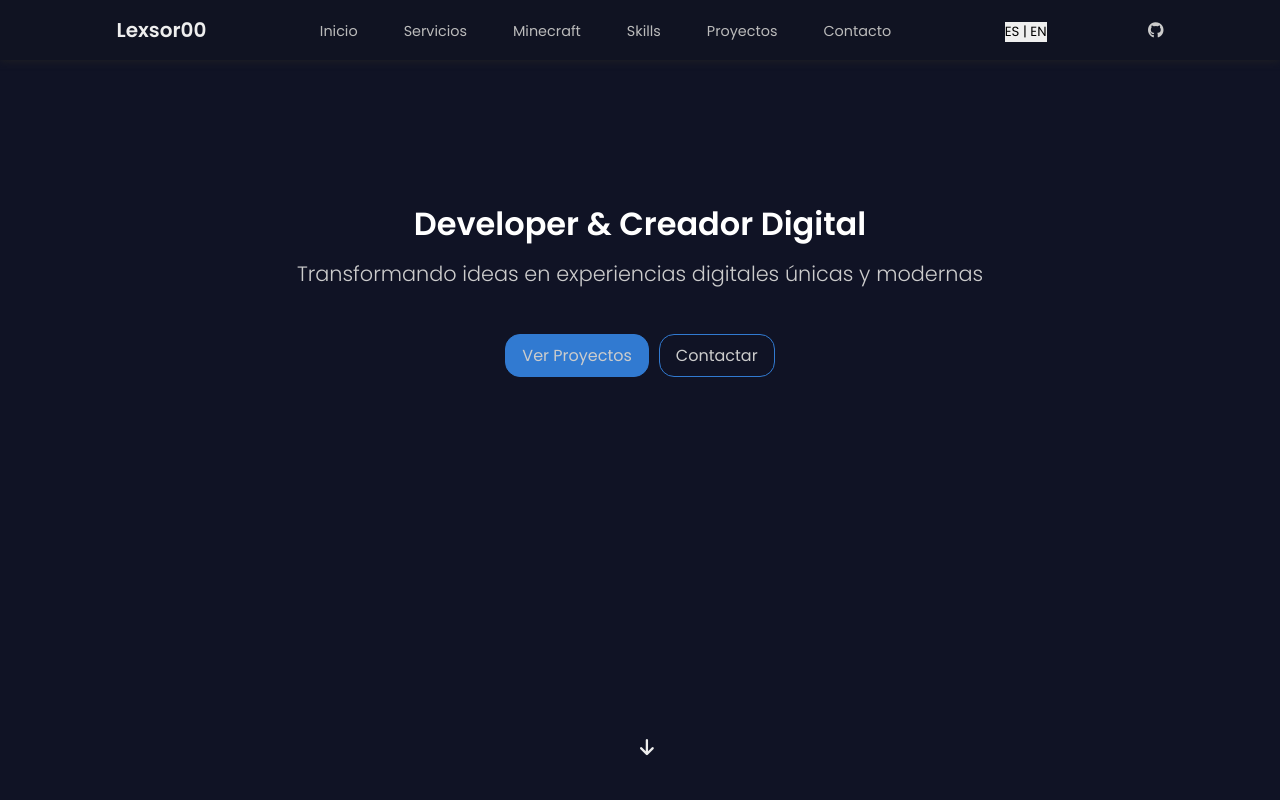
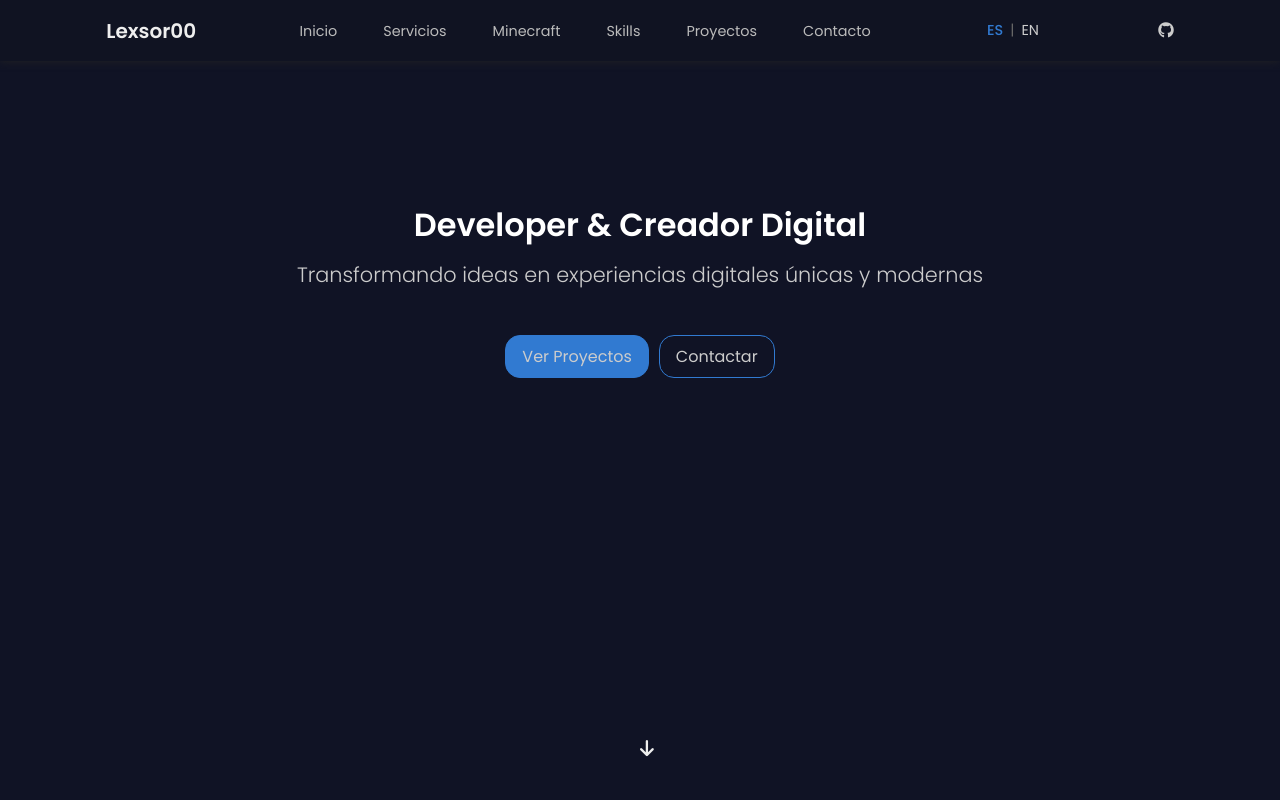
Before and after one commit to Lexsor00/portfolio, a plain HTML site: page index.html in a window 1280 px wide. Shown: the top 800 px of the page. Drawn offline with Linux system fonts and the light colour scheme.

Commit message:
Update nav.css

```diff
--- a/assets/css/nav.css
+++ b/assets/css/nav.css
@@ -85,6 +85,50 @@
 }
 
 
+/* Language Switcher */
+.language-switcher {
+    display: flex;
+    align-items: center;
+    margin-right: 15px;
+}
+
+.language-switcher button {
+    background: none;
+    border: none;
+    color: #ccc;
+    cursor: pointer;
+    font-size: 0.9rem;
+    display: flex;
+    align-items: center;
+    padding: 5px 8px;
+    border-radius: 5px;
+    transition: all 0.3s;
+}
+
+.language-switcher button:hover {
+    background-color: rgba(255, 255, 255, 0.1);
+}
+
+.language-option {
+    padding: 0 5px;
+    transition: all 0.3s;
+}
+
+.language-option.active {
+    color: #317ad1;
+    font-weight: 500;
+}
+
+.language-separator {
+    padding: 0 2px;
+    color: #666;
+}
+.nav__tlf .language-switcher {
+    margin-right: 15px;
+}
+
+
+
 @media screen and (max-width: 991px) {
 }
 
@@ -161,4 +205,13 @@
     .header__ul--tlf li:last-child {
         padding-bottom: 10px;
     }
+
+
+    .language-switcher.mobile {
+        margin-right: 0;
+    }
+
+    .nav__tlf {
+        gap: 20px;
+    }
 }
```
